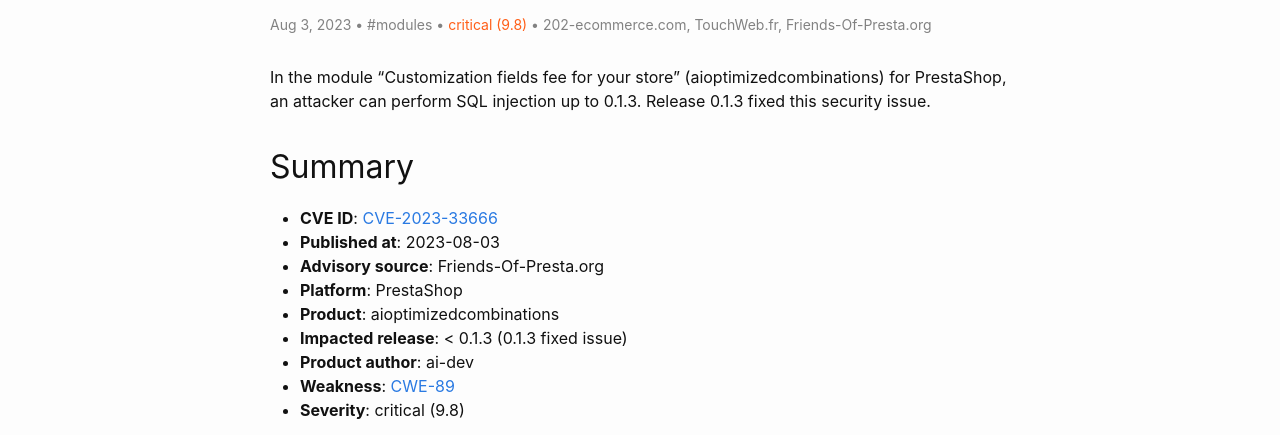
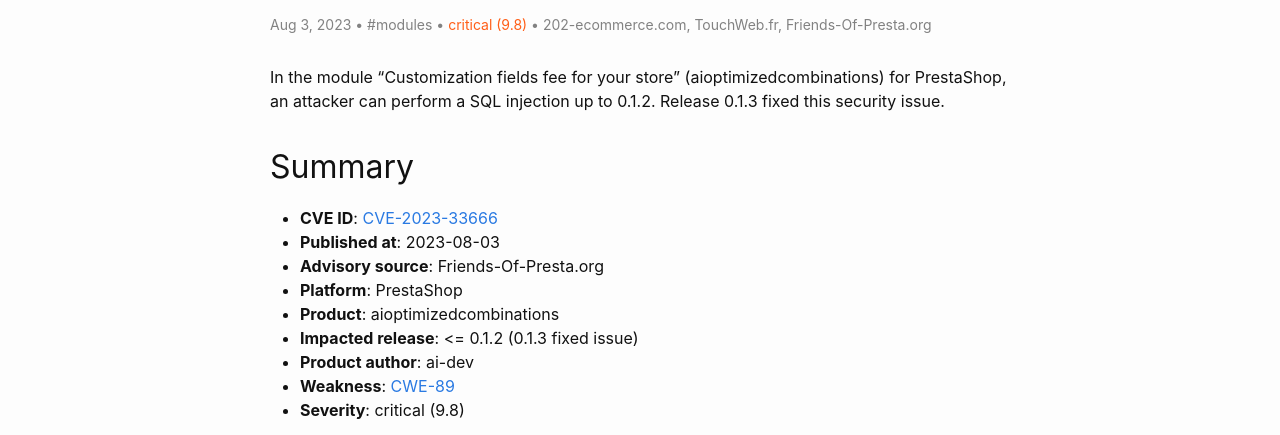
Before and after one commit to friends-of-presta/security-advisories, a Jekyll site: the page built from _posts/2023-08-03-aioptimizedcombinations.md, in a window 1280 px wide and 900 px high. Shown: the part 299-734 px from the top of the window. Built offline with Jekyll 4.4.1, drawn with Linux system fonts in a browser that asks for light colours.

Commit message:
Update 2023-08-03-aioptimizedcombinations.md

```diff
--- a/_posts/2023-08-03-aioptimizedcombinations.md
+++ b/_posts/2023-08-03-aioptimizedcombinations.md
@@ -10,7 +10,7 @@ meta: "CVE,PrestaShop,aioptimizedcombinations"
 severity: "critical (9.8)"
 ---
 
-In the module "Customization fields fee for your store" (aioptimizedcombinations) for PrestaShop, an attacker can perform SQL injection up to 0.1.3. Release 0.1.3 fixed this security issue.
+In the module "Customization fields fee for your store" (aioptimizedcombinations) for PrestaShop, an attacker can perform a SQL injection up to 0.1.2. Release 0.1.3 fixed this security issue.
 
 ## Summary
 
@@ -19,7 +19,7 @@ In the module "Customization fields fee for your store" (aioptimizedcombinations
 * **Advisory source**: Friends-Of-Presta.org
 * **Platform**: PrestaShop
 * **Product**: aioptimizedcombinations
-* **Impacted release**: < 0.1.3 (0.1.3 fixed issue)
+* **Impacted release**: <= 0.1.2 (0.1.3 fixed issue)
 * **Product author**: ai-dev
 * **Weakness**: [CWE-89](https://cwe.mitre.org/data/definitions/89.html)
 * **Severity**: critical (9.8)
```
